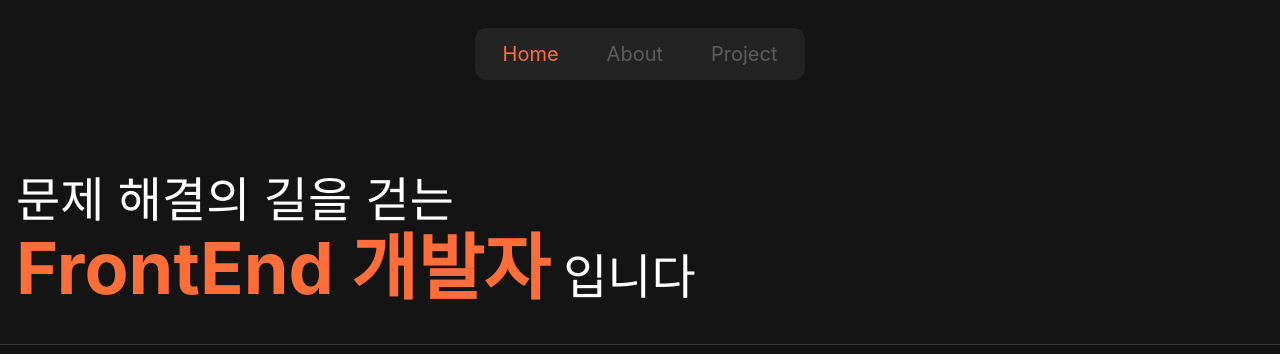
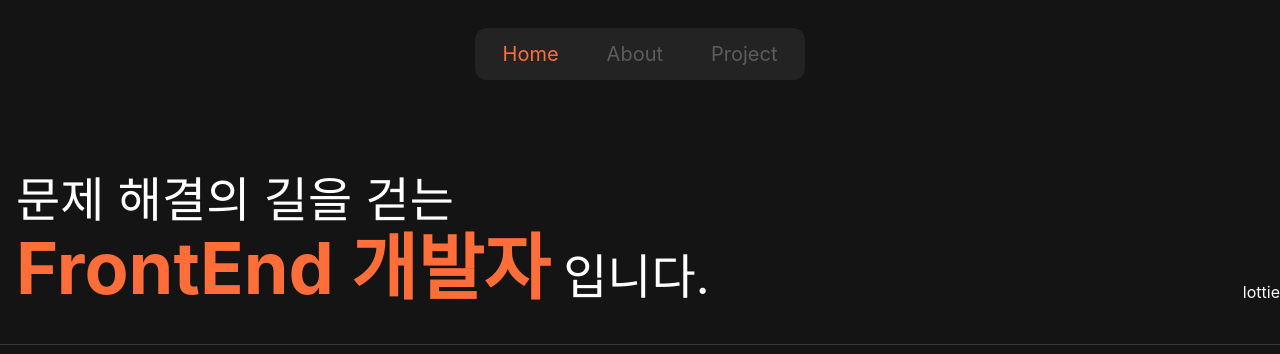
Before and after one commit to dnwnsrb11/WJG-my-portfolio, a Next.js app: page / in a window 1280 px wide. Shown: the top 354 px of the page. Built offline with nearby package versions, Linux system fonts and the light colour scheme.

Commit message:
design:상단 멘트 변경

```diff
--- a/src/app/page.tsx
+++ b/src/app/page.tsx
@@ -3,6 +3,7 @@ import { ProjectNav } from "@/components/main/projectNav";
 export default function Home() {
   return (
     <section className="flex flex-col items-start">
+      <section className="w-full flex gap-2 items-end">
         <article className="flex flex-col pt-20 w-full mx-4">
           <div className="text-5xl flex flex-col gap-2">
             <h1>문제 해결의 길을 걷는</h1>
@@ -10,10 +11,12 @@ export default function Home() {
               <span className="text-title text-7xl font-bold">
                 FrontEnd 개발자
               </span>{" "}
-            입니다
+              입니다.
             </h1>
           </div>
         </article>
+        <div>lottie</div>
+      </section>
       <hr className="w-full border-stroke mt-10 my-4" />
       <article className="mx-4">
         <div>
```
Lines whose indentation alone changed are shown as unchanged.
